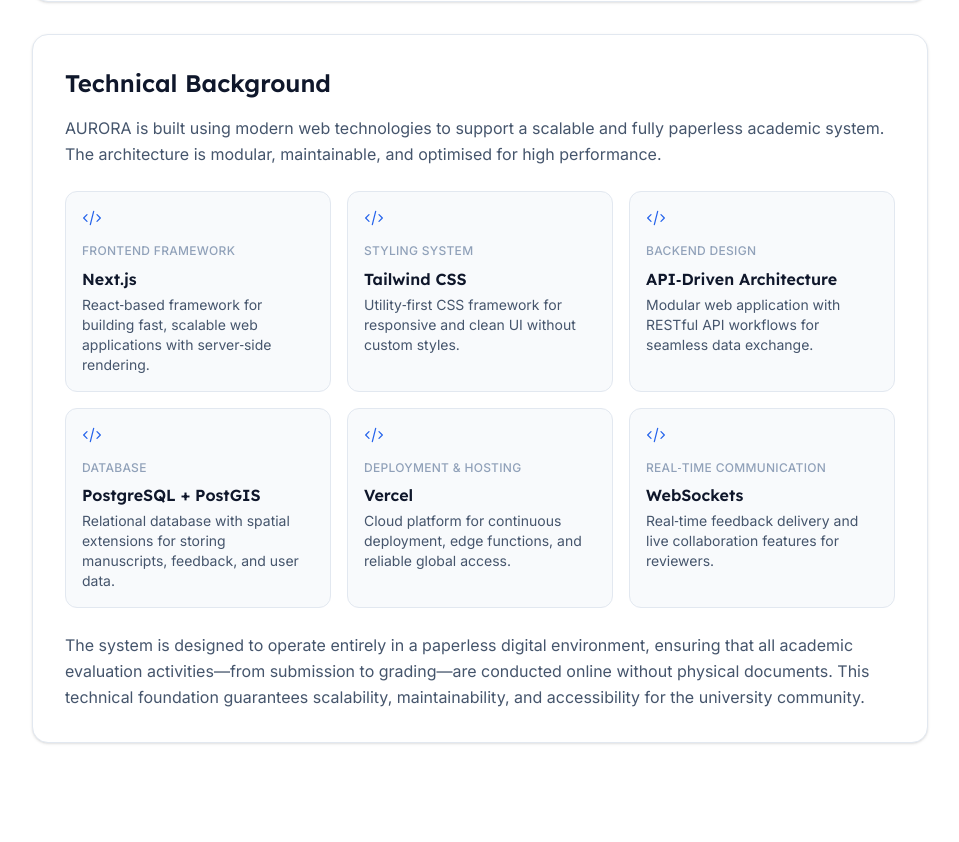
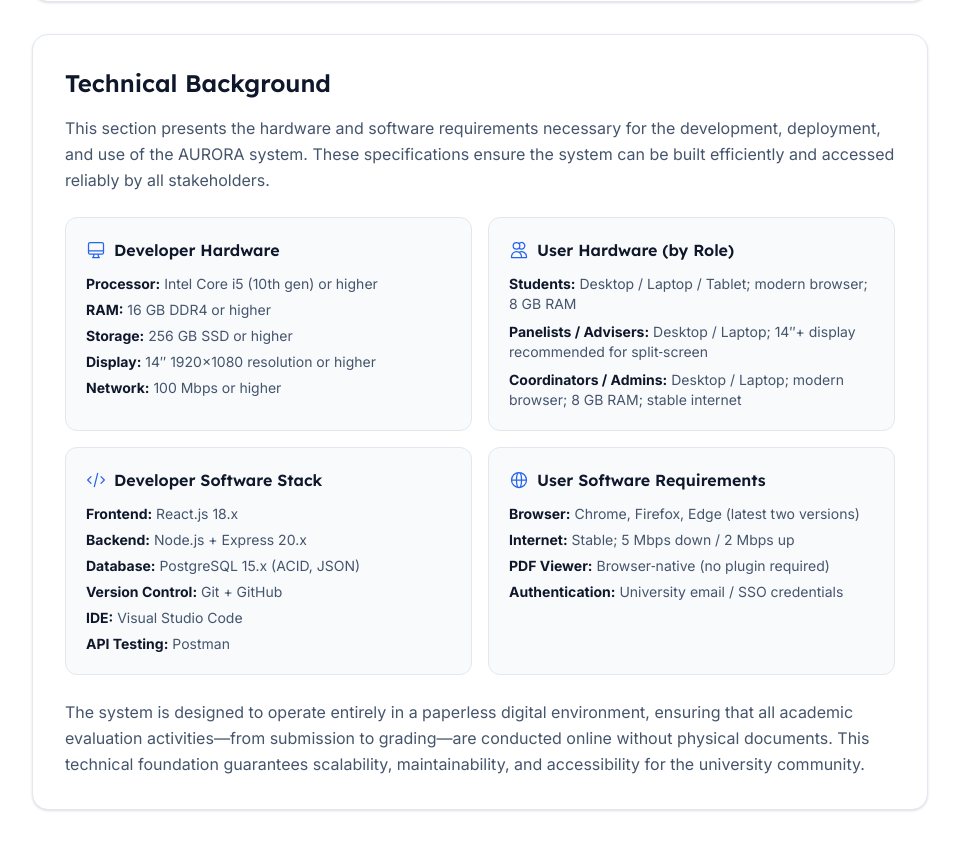
Before and after one commit to gnmngo/aurora-concept-defense, a Next.js app: page / in a window 1280 px wide. Shown: the part 4284-5126 px from the top of the page, without its empty margins (312-1271 px from the left). Before the commit the page ends 5059 px from the top, so only its background shows below. Built offline with nearby package versions, Linux system fonts and the light colour scheme.

Commit message:
Update Technical Background with concept paper hardware/software specs

```diff
--- a/components/sections/TechnicalBackground.tsx
+++ b/components/sections/TechnicalBackground.tsx
@@ -1,13 +1,4 @@
 export default function TechnicalBackground() {
-  const stack = [
-    { title: "Next.js", category: "Frontend Framework", description: "React‑based framework for building fast, scalable web applications with server‑side rendering." },
-    { title: "Tailwind CSS", category: "Styling System", description: "Utility‑first CSS framework for responsive and clean UI without custom styles." },
-    { title: "API‑Driven Architecture", category: "Backend Design", description: "Modular web application with RESTful API workflows for seamless data exchange." },
-    { title: "PostgreSQL + PostGIS", category: "Database", description: "Relational database with spatial extensions for storing manuscripts, feedback, and user data." },
-    { title: "Vercel", category: "Deployment & Hosting", description: "Cloud platform for continuous deployment, edge functions, and reliable global access." },
-    { title: "WebSockets", category: "Real‑Time Communication", description: "Real‑time feedback delivery and live collaboration features for reviewers." },
-  ];
-
   return (
     <section id="technical-background">
       <div className="bg-white dark:bg-slate-800 rounded-2xl p-6 md:p-8 shadow-sm border border-slate-200 dark:border-slate-700">
@@ -15,46 +6,108 @@ export default function TechnicalBackground() {
           Technical Background
         </h2>
         <p className="mb-6 leading-relaxed text-slate-600 dark:text-slate-300">
-          AURORA is built using modern web technologies to support a scalable and fully paperless academic system. The architecture is modular, maintainable, and optimised for high performance.
+          This section presents the hardware and software requirements necessary for the development,
+          deployment, and use of the AURORA system. These specifications ensure the system can be built
+          efficiently and accessed reliably by all stakeholders.
         </p>
 
-        {/* Tech cards grid */}
-        <div className="grid grid-cols-1 sm:grid-cols-2 lg:grid-cols-3 gap-4 mb-6">
-          {stack.map((tech) => (
-            <div
-              key={tech.title}
-              className="
-                group
-                bg-slate-50 dark:bg-slate-700/50
-                rounded-xl p-4
-                border border-slate-200 dark:border-slate-600
-                hover:shadow-md hover:scale-[1.01]
-                hover:border-royal dark:hover:border-blue-400
-                hover:bg-blue-50/30 dark:hover:bg-slate-600/50
-                transition-all duration-200 ease-out
-                cursor-default
-              "
-            >
-              <div className="text-royal dark:text-blue-400 mb-2 group-hover:text-royal-dark dark:group-hover:text-blue-300 transition-colors">
+        {/* Hardware & Software cards grid */}
+        <div className="grid grid-cols-1 md:grid-cols-2 gap-4 mb-6">
+          {/* Developer Hardware */}
+          <div className="group bg-slate-50 dark:bg-slate-700/50 rounded-xl p-5 border border-slate-200 dark:border-slate-600 hover:shadow-md hover:border-royal dark:hover:border-blue-400 transition-all duration-200">
+            <div className="flex items-center gap-2 mb-3">
+              <div className="text-royal dark:text-blue-400">
+                <svg className="w-5 h-5" fill="none" stroke="currentColor" viewBox="0 0 24 24">
+                  <path strokeLinecap="round" strokeLinejoin="round" strokeWidth={1.5} d="M9.75 17L9 20l-1 1h8l-1-1-.75-3M3 13h18M5 17h14a2 2 0 002-2V5a2 2 0 00-2-2H5a2 2 0 00-2 2v10a2 2 0 002 2z" />
+                </svg>
+              </div>
+              <h3 className="font-semibold text-base text-slate-900 dark:text-white">
+                Developer Hardware
+              </h3>
+            </div>
+            <ul className="space-y-1.5 text-sm text-slate-600 dark:text-slate-300">
+              <li><strong className="text-slate-900 dark:text-white">Processor:</strong> Intel Core i5 (10th gen) or higher</li>
+              <li><strong className="text-slate-900 dark:text-white">RAM:</strong> 16 GB DDR4 or higher</li>
+              <li><strong className="text-slate-900 dark:text-white">Storage:</strong> 256 GB SSD or higher</li>
+              <li><strong className="text-slate-900 dark:text-white">Display:</strong> 14″ 1920×1080 resolution or higher</li>
+              <li><strong className="text-slate-900 dark:text-white">Network:</strong> 100 Mbps or higher</li>
+            </ul>
+          </div>
+
+          {/* User Hardware */}
+          <div className="group bg-slate-50 dark:bg-slate-700/50 rounded-xl p-5 border border-slate-200 dark:border-slate-600 hover:shadow-md hover:border-royal dark:hover:border-blue-400 transition-all duration-200">
+            <div className="flex items-center gap-2 mb-3">
+              <div className="text-royal dark:text-blue-400">
+                <svg className="w-5 h-5" fill="none" stroke="currentColor" viewBox="0 0 24 24">
+                  <path strokeLinecap="round" strokeLinejoin="round" strokeWidth={1.5} d="M12 4.354a4 4 0 110 5.292M15 21H3v-1a6 6 0 0112 0v1zm0 0h6v-1a6 6 0 00-9-5.197M13 7a4 4 0 11-8 0 4 4 0 018 0z" />
+                </svg>
+              </div>
+              <h3 className="font-semibold text-base text-slate-900 dark:text-white">
+                User Hardware (by Role)
+              </h3>
+            </div>
+            <ul className="space-y-2 text-sm text-slate-600 dark:text-slate-300">
+              <li>
+                <strong className="text-slate-900 dark:text-white">Students:</strong> Desktop / Laptop / Tablet; modern browser; 8 GB RAM
+              </li>
+              <li>
+                <strong className="text-slate-900 dark:text-white">Panelists / Advisers:</strong> Desktop / Laptop; 14″+ display recommended for split‑screen
+              </li>
+              <li>
+                <strong className="text-slate-900 dark:text-white">Coordinators / Admins:</strong> Desktop / Laptop; modern browser; 8 GB RAM; stable internet
+              </li>
+            </ul>
+          </div>
+
+          {/* Developer Software Stack */}
+          <div className="group bg-slate-50 dark:bg-slate-700/50 rounded-xl p-5 border border-slate-200 dark:border-slate-600 hover:shadow-md hover:border-royal dark:hover:border-blue-400 transition-all duration-200">
+            <div className="flex items-center gap-2 mb-3">
+              <div className="text-royal dark:text-blue-400">
                 <svg className="w-5 h-5" fill="none" stroke="currentColor" viewBox="0 0 24 24">
                   <path strokeLinecap="round" strokeLinejoin="round" strokeWidth={1.5} d="M10 20l4-16m4 4l4 4-4 4M6 16l-4-4 4-4" />
                 </svg>
               </div>
-              <span className="text-xs font-medium text-slate-400 dark:text-slate-500 uppercase tracking-wide">
-                {tech.category}
-              </span>
-              <h4 className="font-semibold text-base mt-1 mb-1 text-slate-900 dark:text-white group-hover:text-royal dark:group-hover:text-blue-300 transition-colors">
-                {tech.title}
-              </h4>
-              <p className="text-sm text-slate-600 dark:text-slate-300">
-                {tech.description}
-              </p>
+              <h3 className="font-semibold text-base text-slate-900 dark:text-white">
+                Developer Software Stack
+              </h3>
             </div>
-          ))}
+            <ul className="space-y-1.5 text-sm text-slate-600 dark:text-slate-300">
+              <li><strong className="text-slate-900 dark:text-white">Frontend:</strong> React.js 18.x</li>
+              <li><strong className="text-slate-900 dark:text-white">Backend:</strong> Node.js + Express 20.x</li>
+              <li><strong className="text-slate-900 dark:text-white">Database:</strong> PostgreSQL 15.x (ACID, JSON)</li>
+              <li><strong className="text-slate-900 dark:text-white">Version Control:</strong> Git + GitHub</li>
+              <li><strong className="text-slate-900 dark:text-white">IDE:</strong> Visual Studio Code</li>
+              <li><strong className="text-slate-900 dark:text-white">API Testing:</strong> Postman</li>
+            </ul>
+          </div>
+
+          {/* User Software Requirements */}
+          <div className="group bg-slate-50 dark:bg-slate-700/50 rounded-xl p-5 border border-slate-200 dark:border-slate-600 hover:shadow-md hover:border-royal dark:hover:border-blue-400 transition-all duration-200">
+            <div className="flex items-center gap-2 mb-3">
+              <div className="text-royal dark:text-blue-400">
+                <svg className="w-5 h-5" fill="none" stroke="currentColor" viewBox="0 0 24 24">
+                  <path strokeLinecap="round" strokeLinejoin="round" strokeWidth={1.5} d="M21 12a9 9 0 01-9 9m9-9a9 9 0 00-9-9m9 9H3m9 9a9 9 0 01-9-9m9 9c1.657 0 3-4.03 3-9s-1.343-9-3-9m0 18c-1.657 0-3-4.03-3-9s1.343-9 3-9m-9 9a9 9 0 019-9" />
+                </svg>
+              </div>
+              <h3 className="font-semibold text-base text-slate-900 dark:text-white">
+                User Software Requirements
+              </h3>
+            </div>
+            <ul className="space-y-1.5 text-sm text-slate-600 dark:text-slate-300">
+              <li><strong className="text-slate-900 dark:text-white">Browser:</strong> Chrome, Firefox, Edge (latest two versions)</li>
+              <li><strong className="text-slate-900 dark:text-white">Internet:</strong> Stable; 5 Mbps down / 2 Mbps up</li>
+              <li><strong className="text-slate-900 dark:text-white">PDF Viewer:</strong> Browser‑native (no plugin required)</li>
+              <li><strong className="text-slate-900 dark:text-white">Authentication:</strong> University email / SSO credentials</li>
+            </ul>
+          </div>
         </div>
 
+        {/* Conclusion – unchanged */}
         <p className="leading-relaxed text-slate-600 dark:text-slate-300">
-          The system is designed to operate entirely in a paperless digital environment, ensuring that all academic evaluation activities—from submission to grading—are conducted online without physical documents. This technical foundation guarantees scalability, maintainability, and accessibility for the university community.
+          The system is designed to operate entirely in a paperless digital environment, ensuring that all
+          academic evaluation activities—from submission to grading—are conducted online without physical
+          documents. This technical foundation guarantees scalability, maintainability, and accessibility for
+          the university community.
         </p>
       </div>
     </section>
```
